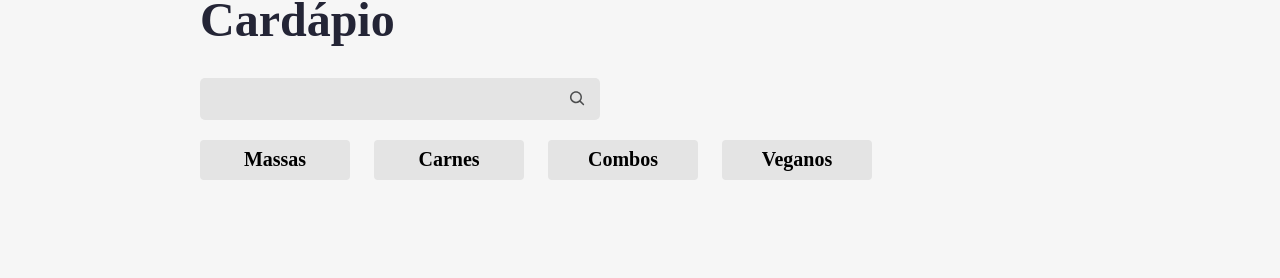
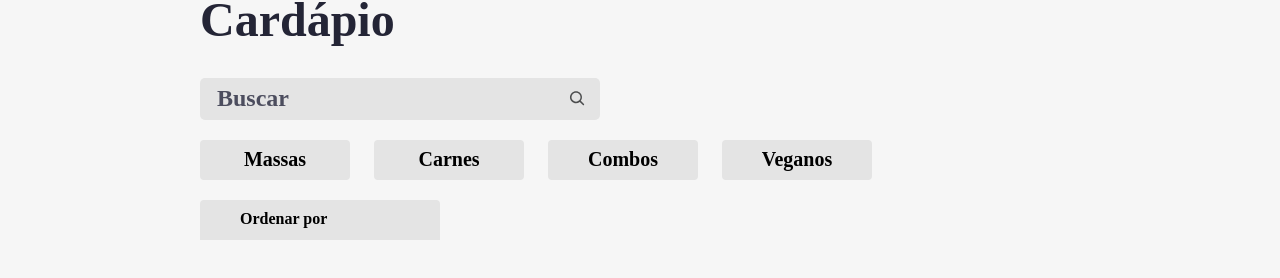
Before and after one commit to AndreLebrao/aluroni, a React (Create React App) app: page / in a window 1280 px wide. Shown: the part 514-792 px from the top of the page. Built offline with nearby package versions, Linux system fonts and the light colour scheme; a web font is replaced by a local one.

Commit message:
feature (Ordenador) :  new component

```diff
--- a/public/index.html
+++ b/public/index.html
@@ -2,7 +2,7 @@
 <html lang="en">
   <head>
     <meta charset="utf-8" />
-    <link rel="icon" href="%PUBLIC_URL%/favicon.ico" />
+    <link rel="icon" href="%PUBLIC_URL%/icon.ico" />
     <meta name="viewport" content="width=device-width, initial-scale=1" />
     <meta name="theme-color" content="#000000" />
     <meta
@@ -11,7 +11,7 @@
     />
     <link rel="apple-touch-icon" href="%PUBLIC_URL%/logo192.png" />
     <link rel="manifest" href="%PUBLIC_URL%/manifest.json" />
-    <title>React App</title>
+    <title>Aluroni</title>
   </head>
   <body>
     <noscript>You need to enable JavaScript to run this app.</noscript>
--- a/src/pages/Cardapio/Buscador/Buscador.tsx
+++ b/src/pages/Cardapio/Buscador/Buscador.tsx
@@ -12,6 +12,7 @@
       <input
         value={props.busca}
         onChange={(evento) => props.setBusca(evento.target.value)}
+        placeholder="Buscar"
       />
       <CgSearch size={20} color="#4C4D4E" />
     </div>
--- a/src/pages/Cardapio/Cardapio.tsx
+++ b/src/pages/Cardapio/Cardapio.tsx
@@ -3,6 +3,7 @@
 import { useState } from "react";
 import Buscador from "./Buscador/Buscador";
 import Filtros from "./Filtros/Filtros";
+import Ordenador from './Ordenador/Ordenador';
 export default function Cardapio() {
   const [busca, setBusca] = useState("");
   const [filtro, setFiltro] = useState<number | null>(null);
@@ -20,6 +21,7 @@
         <Buscador busca={busca} setBusca={setBusca} />
         <div className={styles.cardapio__filtros}>
           <Filtros filtro={filtro} setFiltro={setFiltro} />
+          <Ordenador />
         </div>
       </section>
     </main>
--- a/src/pages/Cardapio/Filtros/Filtros.tsx
+++ b/src/pages/Cardapio/Filtros/Filtros.tsx
@@ -10,7 +10,7 @@
 
 export default function Filtros(props: props) {
   function selecionarFiltro(opcao: IOpcao) {
-    if (props.filtro == opcao.id) {
+    if (props.filtro === opcao.id) {
       return props.setFiltro(null);
     }
     return props.setFiltro(opcao.id);
@@ -26,7 +26,7 @@
             // otherwise, it will just be the value itself
             // eg: here without brackets, the key would be "styles.filtros__filtro"
             [styles.filtros__filtro] : true,
-            [styles["filtros__filtro--ativo"]] : props.filtro == opcao.id
+            [styles["filtros__filtro--ativo"]] : props.filtro === opcao.id
           })}
         //   default way to do this
         //   className={`${styles.filtros__filtro} ${
--- /dev/null
+++ b/src/pages/Cardapio/Ordenador/Ordenador.module.scss
@@ -0,0 +1,49 @@
+@import "styles/_variables.scss";
+
+.ordenador {
+  align-items: center;
+  background-color: $grey;
+  border: none;
+  border-top-left-radius: 4px;
+  border-top-right-radius: 4px;
+  display: flex;
+  font-size: 1rem;
+  font-weight: bold;
+  height: 40px;
+  justify-content: space-between;
+  min-width: 240px;
+  padding: 0 40px;
+  position: relative;
+  &--ativo {
+    background-color: $blue;
+    color: white;
+  }
+  &__options {
+    display: none;
+    position: absolute;
+    left: 0;
+    flex-direction: column;
+    top: 100%;
+    width: 100%;
+    &--ativo {
+      display: flex;
+    }
+  }
+  &__option {
+    align-items: center;
+    background-color: $grey;
+    border-top: 2px solid $light-grey;
+    box-sizing: border-box;
+    color: $black;
+    display: flex;
+    height: 40px;
+    justify-content: center;
+    width: inherit;
+    &:hover,
+    &--ativo {
+      background-color: $blue;
+      cursor: pointer;
+      color: white;
+    }
+  }
+}
--- /dev/null
+++ b/src/pages/Cardapio/Ordenador/Ordenador.tsx
@@ -0,0 +1,17 @@
+import styles from "./Ordenador.module.scss";
+import opcoes from "./opcoes.json";
+
+export default function Ordenador() {
+  return (
+    <button className={styles.ordenador}>
+      <span>Ordenar por</span>
+      <div className={styles.ordenador__options}>
+        {opcoes.map((opcao) => (
+          <div className={styles.ordenador__option} key={opcao.value}>
+            {opcao.nome}
+          </div>
+        ))}
+      </div>
+    </button>
+  );
+}
--- /dev/null
+++ b/src/pages/Cardapio/Ordenador/opcoes.json
@@ -0,0 +1,18 @@
+[
+    {
+      "nome": "",
+      "value": ""
+    },
+    {
+      "nome": "Porção",
+      "value": "porcao"
+    },
+    {
+      "nome": "Qtd. pessoas",
+      "value": "qtd_pessoas"
+    },
+    {
+      "nome": "Preço",
+      "value": "preco"
+    }
+  ]
```
Also changed, not shown: public/favicon.svg (added), 1 other file (tests, documents, lock files or other folders).
